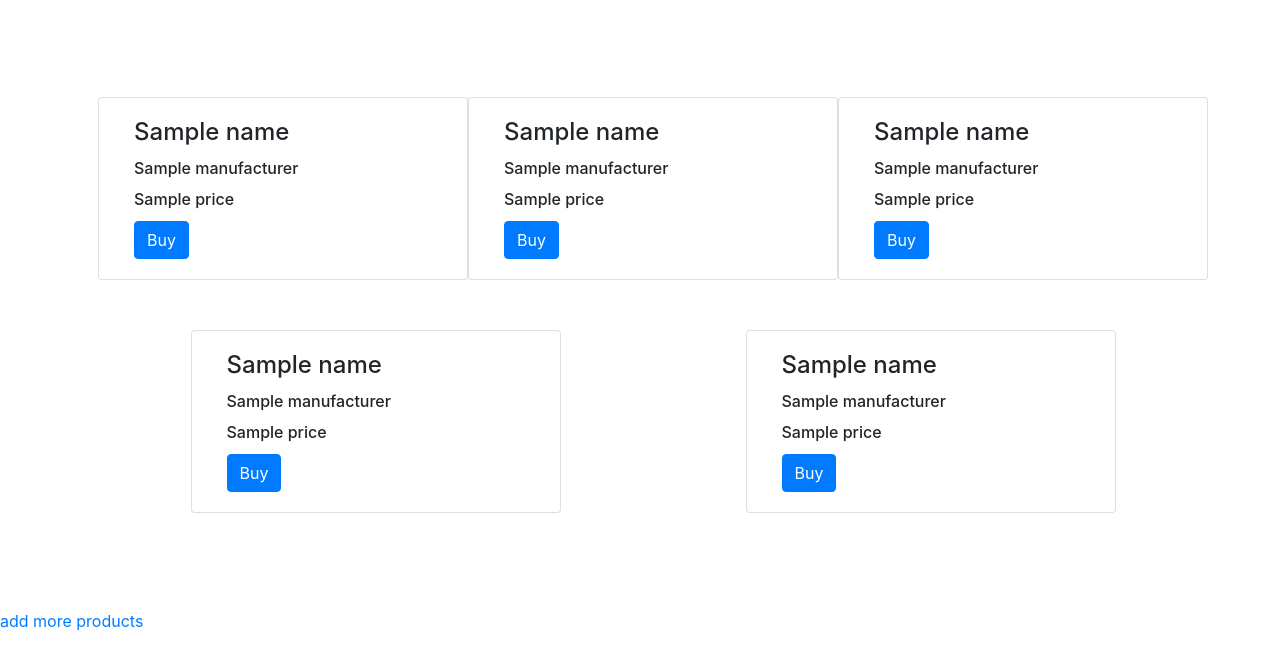
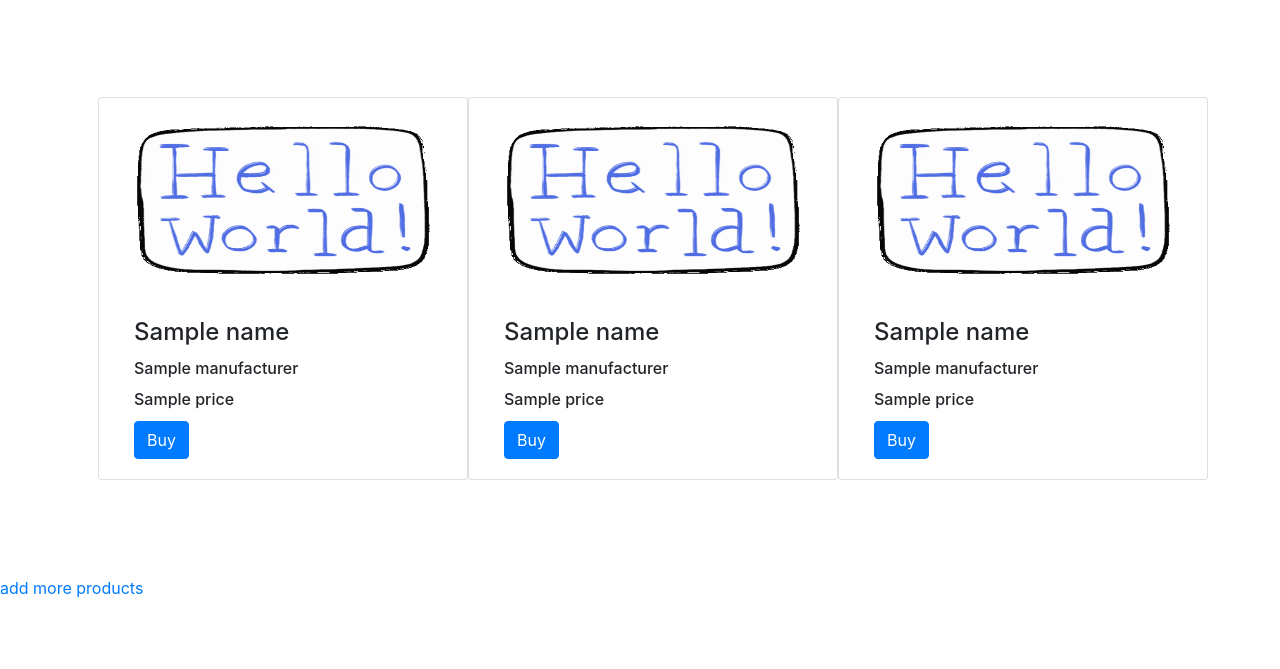
Before and after one commit to mrpkdeveloper/The-Herbal-Store, a website: page src/public/index.html in a window 1280 px wide. Shown: the part 51-720 px from the top of the page. Drawn offline with nearby package versions, Linux system fonts and the light colour scheme; no server answers.

Commit message:
added image feature to backend

```diff
--- a/package.json
+++ b/package.json
@@ -5,6 +5,7 @@
   "main": "server.js",
   "dependencies": {
     "express": "^4.17.1",
+    "multer": "^1.4.2",
     "mysql2": "^2.1.0",
     "nodemon": "^2.0.3",
     "sequelize": "^5.21.6"
--- a/src/public/index.html
+++ b/src/public/index.html
@@ -4,7 +4,7 @@
 <head>
     <meta charset="UTF-8">
     <meta name="viewport" content="width=device-width, initial-scale=1.0">
-    <title>ecommerce website</title>
+    <title>The-Herbal-Store</title>
     <link rel="stylesheet" href="https://maxcdn.bootstrapcdn.com/bootstrap/4.0.0/css/bootstrap.min.css"
         integrity="sha384-Gn5384xqQ1aoWXA+058RXPxPg6fy4IWvTNh0E263XmFcJlSAwiGgFAW/dAiS6JXm" crossorigin="anonymous">
     <script src="https://code.jquery.com/jquery-3.2.1.min.js" crossorigin="anonymous"></script>
@@ -19,12 +19,13 @@
     <script src="cart.js"></script>
 
     <style>
-        .row{
+        .row {
             margin-left: 83px;
             margin-top: 50px;
         }
     </style>
 </head>
+
 <body>
 
 
@@ -32,36 +33,18 @@
     <div class="container row" id="productlist">
 
         <div class="card col-4 mx-auto row" style="width: 18rem;">
+            <img src="./assests/giphy (1).gif" width="50" height="200" class="card-img-top" alt="...">
             <div class="card-body">
                 <h4 class="card-title">Sample name</h5>
                     <h6 class="card-title">Sample manufacturer
                 </h4>
                 <h6 class="card-title ">Sample price</h4>
-                    <a href="#" class="btn btn-primary" id = "button-1">Buy</a>
+                    <a href="#" class="btn btn-primary" id="button-1">Buy</a>
             </div>
         </div>
 
         <div class="card col-4 mx-auto row" style="width: 18rem;">
-            <div class="card-body">
-                <h4 class="card-title">Sample name</h5>
-                    <h6 class="card-title">Sample manufacturer
-                </h4>
-                <h6 class="card-title">Sample price</h4>
-                    <a href="#" class="btn btn-primary">Buy</a>
-            </div>
-        </div>
-
-        <div class="card col-4 mx-auto row" style="width: 18rem;">
-            <div class="card-body">
-                <h4 class="card-title">Sample name</h5>
-                    <h6 class="card-title">Sample manufacturer
-                </h4>
-                <h6 class="card-title">Sample price</h4>
-                    <a href="#" class="btn btn-primary">Buy</a>
-            </div>
-        </div>
-
-        <div class="card col-4 mx-auto row" style="width: 18rem;">
+            <img src="./assests/giphy (1).gif" width="50" height="200" class="card-img-top" alt="...">
             <div class="card-body">
                 <h4 class="card-title">Sample name</h5>
                     <h6 class="card-title">Sample manufacturer
@@ -71,6 +54,7 @@
             </div>
         </div>
         <div class="card col-4 mx-auto row" style="width: 18rem;">
+            <img src="./assests/giphy (1).gif" width="50" height="200" class="card-img-top" alt="...">
             <div class="card-body">
                 <h4 class="card-title">Sample name</h5>
                     <h6 class="card-title">Sample manufacturer
@@ -79,13 +63,12 @@
                     <a href="#" class="btn btn-primary">Buy</a>
             </div>
         </div>
-
     </div>
     <br>
     <br>
     <br>
     <br>
-    <a href="addproducts.html">  add more products</a>
+    <a href="addproducts.html"> add more products</a>
 </body>
 
 </html>
```
Also changed, not shown: src/routes/api/products.js (+12 -15 lines), src/public/assests/giphy (1).gif (added), uploads/2020-07-13T08-42-47.346Zbaba.jpg (added), 1 other file.
